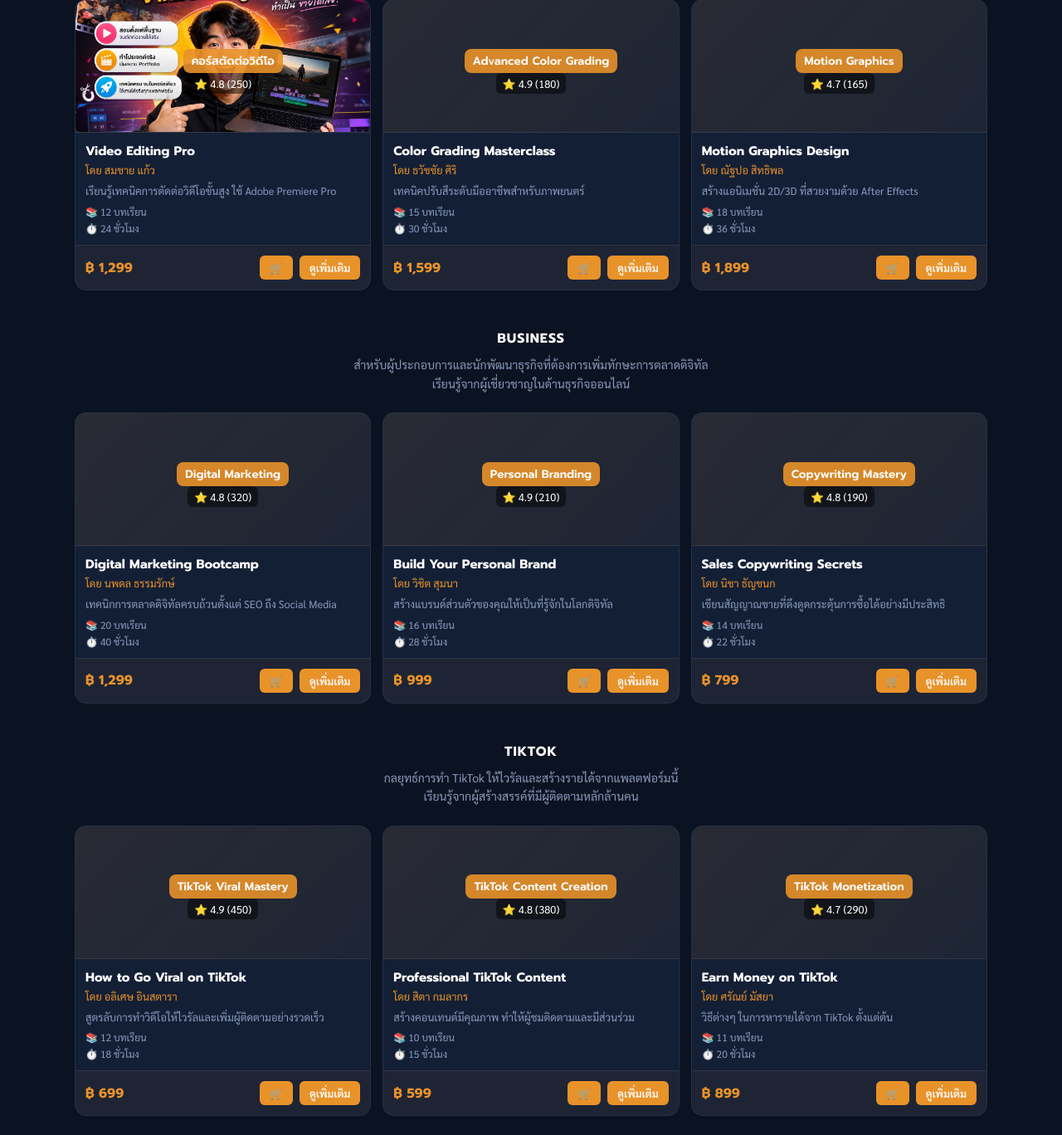
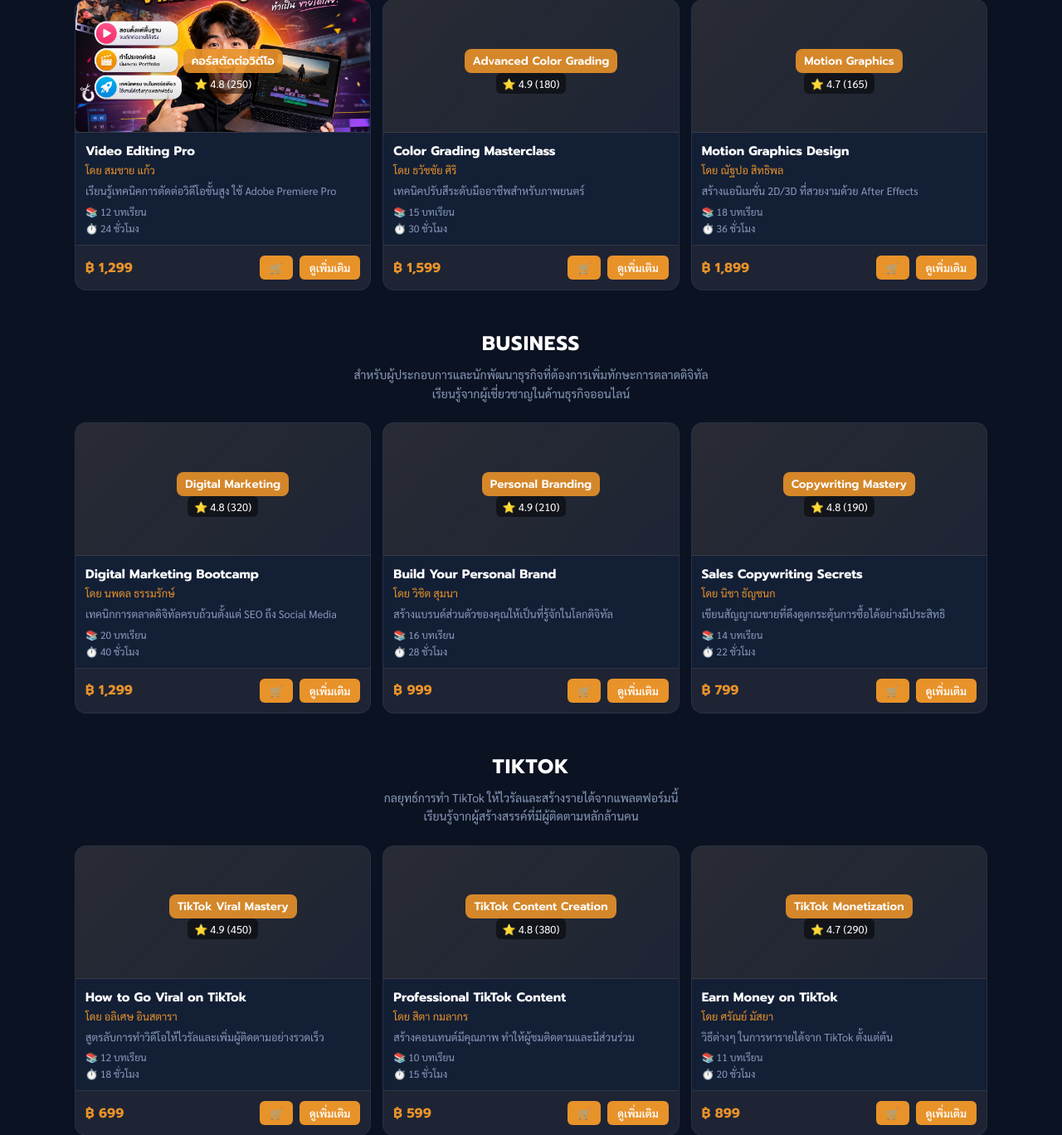
Before and after one commit to Hanami007/iconnex_shop, a PHP site: page / in a window 1280 px wide. Shown: the part 2290-3658 px from the top of the page at 83% size. Run offline with PHP 8.4, Linux system fonts and the light colour scheme.

Commit message:
lass_index

```diff
--- a/index.php
+++ b/index.php
@@ -220,8 +220,8 @@ $cartCount = array_sum($_SESSION['cart'] ?? []);
 
         <!-- Category 2: BUSINESS -->
         <div class="category-section" data-category="business" style="transition: opacity 0.4s ease;">
-            <div class="course-section-label">BUSINESS</div>
-            <p class="course-desc">สำหรับผู้ประกอบการและนักพัฒนาธุรกิจที่ต้องการเพิ่มทักษะการตลาดดิจิทัล<br>
+            <div class="course-section-label"><h2 style="text-align: center;">BUSINESS</h2></div>
+            <p class="course-desc" style="text-align: center;">สำหรับผู้ประกอบการและนักพัฒนาธุรกิจที่ต้องการเพิ่มทักษะการตลาดดิจิทัล<br>
             เรียนรู้จากผู้เชี่ยวชาญในด้านธุรกิจออนไลน์</p>
         <div class="course-grid" id="business-grid">
             <div class="course-card" onclick="goToDetail(4)">
@@ -296,8 +296,8 @@ $cartCount = array_sum($_SESSION['cart'] ?? []);
 
         <!-- Category 3: TIKTOK -->
         <div class="category-section" data-category="tiktok" style="transition: opacity 0.4s ease;">
-            <div class="course-section-label">TIKTOK</div>
-            <p class="course-desc">กลยุทธ์การทำ TikTok ให้ไวรัลและสร้างรายได้จากแพลตฟอร์มนี้<br>
+            <div class="course-section-label"><h2 style="text-align: center;">TIKTOK</h2></div>
+            <p class="course-desc" style="text-align: center;">กลยุทธ์การทำ TikTok ให้ไวรัลและสร้างรายได้จากแพลตฟอร์มนี้<br>
                 เรียนรู้จากผู้สร้างสรรค์ที่มีผู้ติดตามหลักล้านคน</p>
         <div class="course-grid" id="tiktok-grid">
             <div class="course-card" onclick="goToDetail(7)">
```
